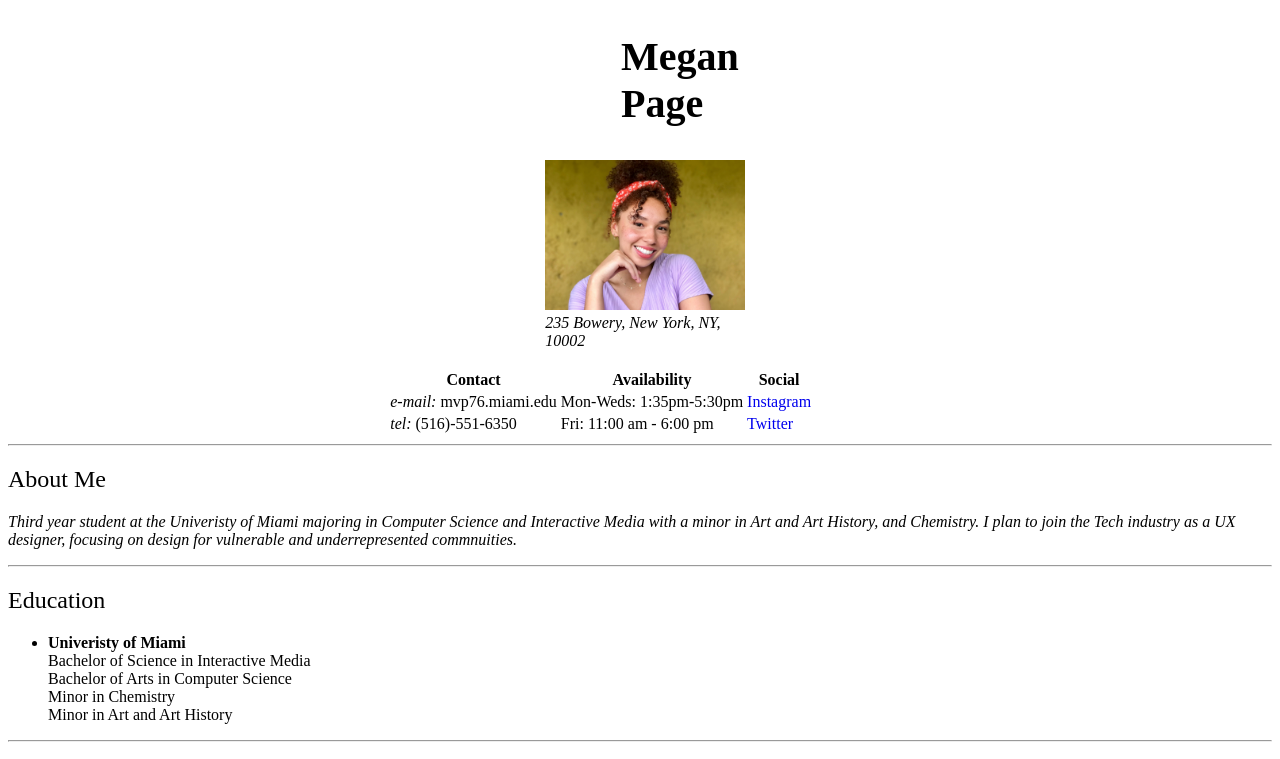
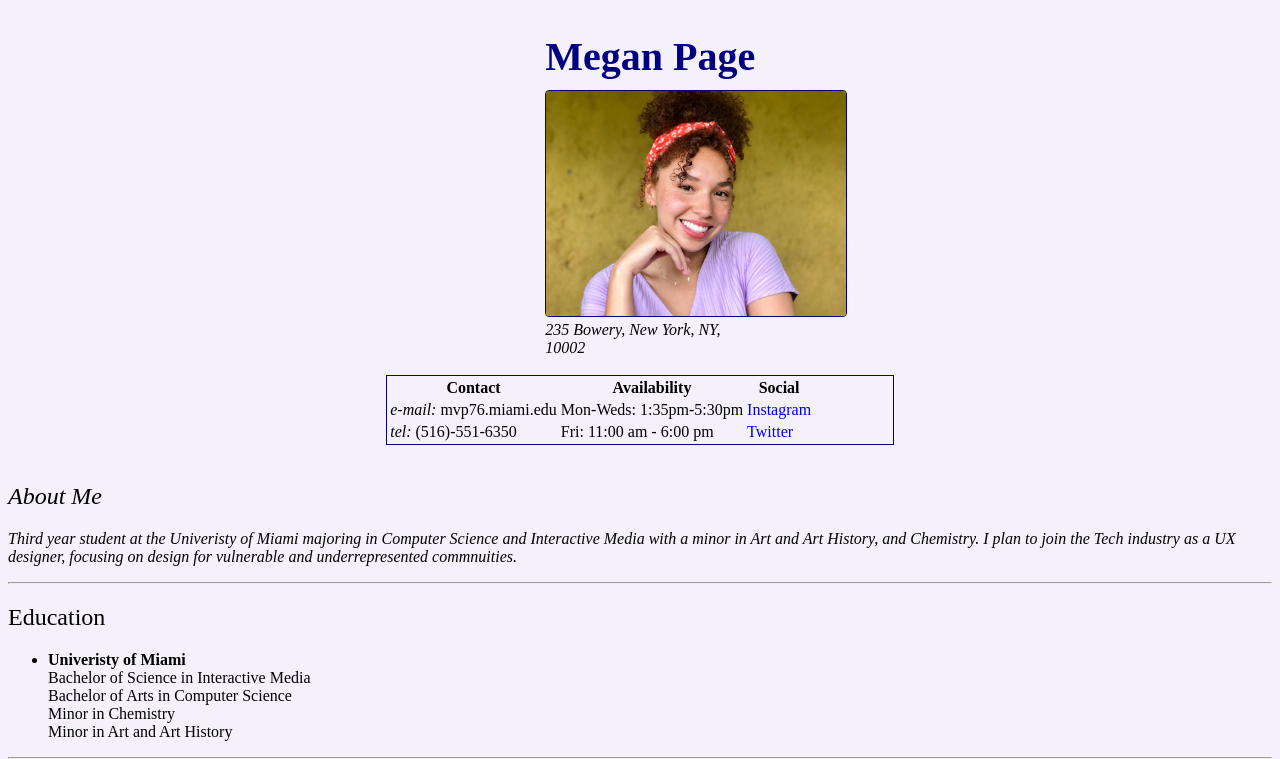
Before and after one commit to mvpage/CIM111, a plain HTML site: page hw/resume/index.html in a window 1280 px wide. Shown: the top 759 px of the page. Drawn offline with Linux system fonts and the light colour scheme; a web font is replaced by a local one.

Commit message:
update to css and html

```diff
--- a/hw/resume/index.html
+++ b/hw/resume/index.html
@@ -6,21 +6,21 @@
     <meta name="description" content="This is Megan's Resume">
     <title> Megan Page's Resume</title>
     <link rel= "stylesheet" href="style.css">
-    <link href="https://fonts.googleapis.com/css?family=Source+Serif+Pro:400,600,700&display=swap&subset=latin-ext" rel="stylesheet">
+    <link href="https://fonts.googleapis.com/css?family=Noto+Serif+TC&display=swap" rel="stylesheet">
     </head>
 
-  <body>
-    <section id="image_address" class="image_address">
-      <h1 id= "name"> Megan Page </h1>
-      <img id= #img src="images/ResumeImage.jpg" alt = "Megan" width=200>
-      <address id= #address>
+  <body class="cursor">
+    <section id="image_address">
+      <h1 id="name"> Megan Page </h1>
+      <img id="img" src="images/ResumeImage.jpg" alt = "Megan" width=300>
+      <address id="address">
           235 Bowery, New York, NY, 10002
       </address>
     </section>
 
 <br>
 
-<section id= "contact_social">
+<section id="contact_social" class="contact_social">
       <table>
         <tr>
           <th> Contact </th>
@@ -35,15 +35,16 @@
         <tr>
           <td> <em> tel: </em> (516)-551-6350 </td>
           <td>Fri: 11:00 am - 6:00 pm </td>
-          <td> <a id = #twitter href = "https://twitter.com/megannpagee"> Twitter </a> </td>
+          <td> <a id=#twitter href = "https://twitter.com/megannpagee"> Twitter </a> </td>
         </tr>
       </table>
   </section>
 
-<hr>
+<br>
+
     <!-- <p> This paragraph is about Megan Page </p? -->
 <section>
-  <h2 id="About_Me"> About Me </h2>
+  <h2 id="About_Me"> <em> About Me </em> </h2>
     <p> <em> Third year student at the Univeristy of Miami majoring in Computer Science and Interactive Media with a minor in Art and Art History, and Chemistry. I plan to join the Tech industry as a UX designer, focusing on design for vulnerable and underrepresented commnuities. </em> </p>
 </section>
   <hr>
--- a/hw/resume/style.css
+++ b/hw/resume/style.css
@@ -1,3 +1,5 @@
+
+
   #email {
   text-decoration: none;}
 
@@ -22,19 +24,15 @@ a:hover{
 
 html, body {
 
-  background-color: white;
+  background-color:#f4f1fa;
   color: black;
-  font-family:'Source Serif Pro', serif; }
+  font-family: 'Noto Serif TC', serif; }
 
   section#image_address {
     display: block;
     margin-left: auto;
     margin-right: auto;
     width: 15%;
-
-    .image_address {
-  color: grey;
-}
 
 }
 
@@ -45,9 +43,16 @@ html, body {
     display: block;
     margin-left: auto;
     margin-right: auto;
-    width: 20%;
+    margin-bottom:10px;
+    width: 300px;
     font-size: 40px;
+    color: #000080;
 
+  }
+
+  #img{
+    border: 1px solid #000080;
+    border-radius: 4px;
   }
 
 #About_Me {
@@ -72,5 +77,9 @@ html, body {
     margin-right: auto;
     width: 40%;
   }
+   .cursor {
+   cursor: crosshair; }
 
-.crosshair { cursor: crosshair; }
+   .contact_social{
+     border: 1px solid #000080;
+   }
```
